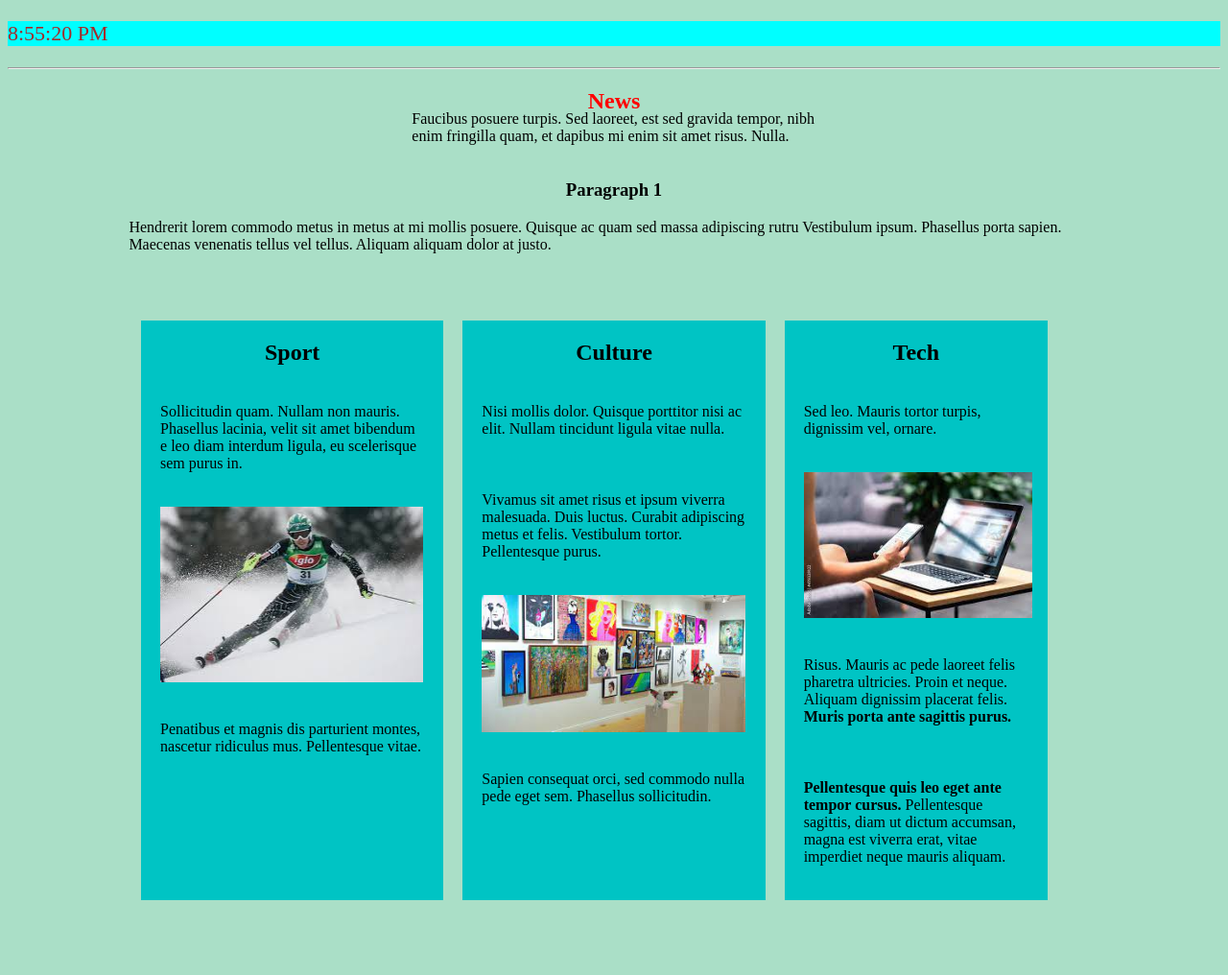
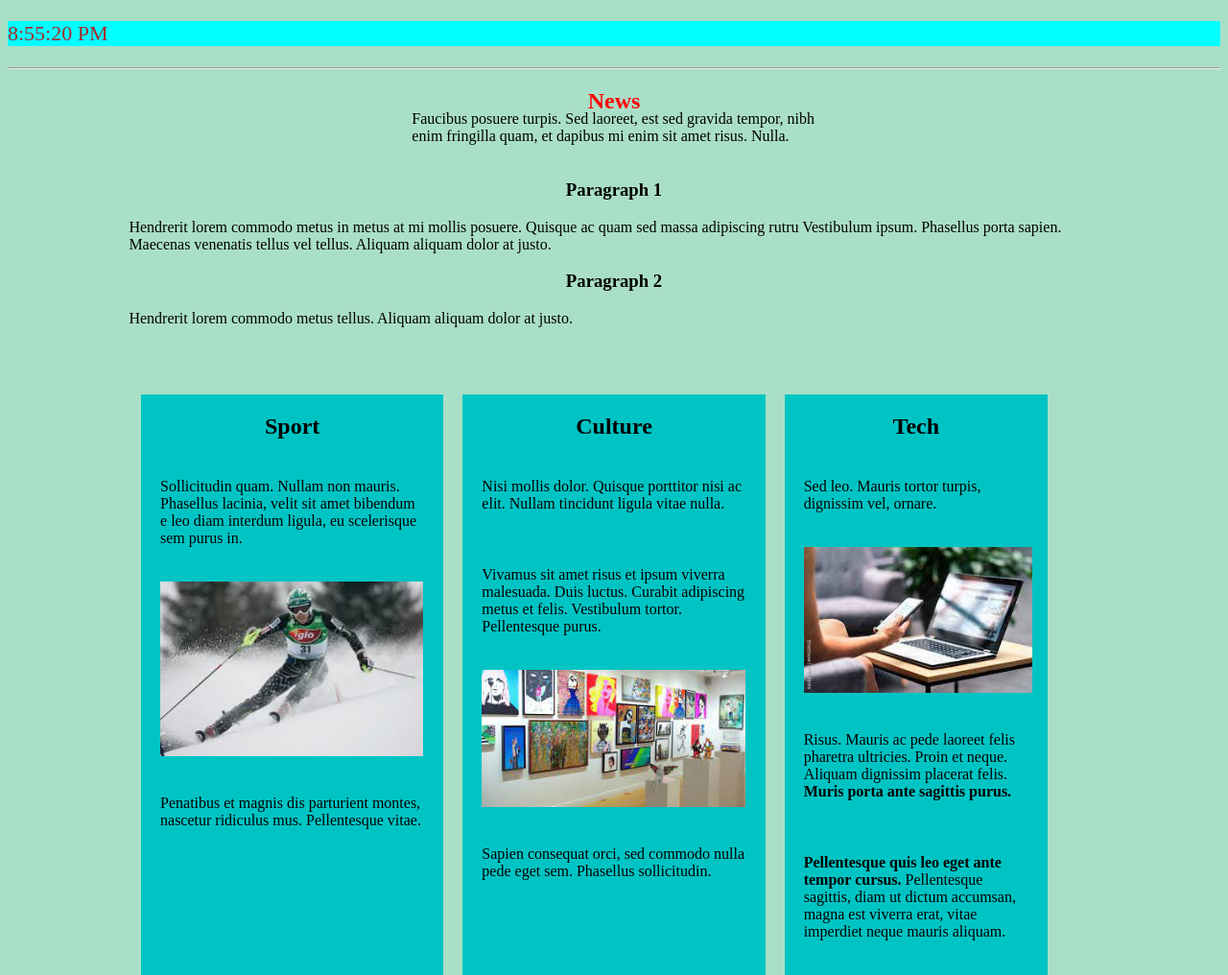
Before and after one commit to roomyn70/git-course, a plain HTML site: page index.html in a window 1280 px wide. Shown: the whole page at 96% size. Before the commit the page ends 946 px from the top, so only its background shows below. Drawn offline with Linux system fonts and the light colour scheme.

Commit message:
7-th updated

```diff
--- a/index.html
+++ b/index.html
@@ -23,11 +23,15 @@
 
 <div class="new_paragraph">
 
-<h3 class="par">Paragraph 1</h3>
-<p>Hendrerit lorem commodo metus
-in metus at mi mollis posuere. Quisque ac quam sed massa adipiscing rutru
-Vestibulum ipsum. Phasellus porta sapien. Maecenas venenatis tellus vel
-tellus. Aliquam aliquam dolor at justo. </p>
+  <h3 class="par">Paragraph 1</h3>
+  <p>Hendrerit lorem commodo metus
+  in metus at mi mollis posuere. Quisque ac quam sed massa adipiscing rutru
+  Vestibulum ipsum. Phasellus porta sapien. Maecenas venenatis tellus vel
+  tellus. Aliquam aliquam dolor at justo. </p>
+
+  <h3 class="par">Paragraph 2</h3>
+  <p>Hendrerit lorem commodo metus
+  tellus. Aliquam aliquam dolor at justo. </p>
 
 </div>
 
```
Also changed, not shown: 1 other file.
